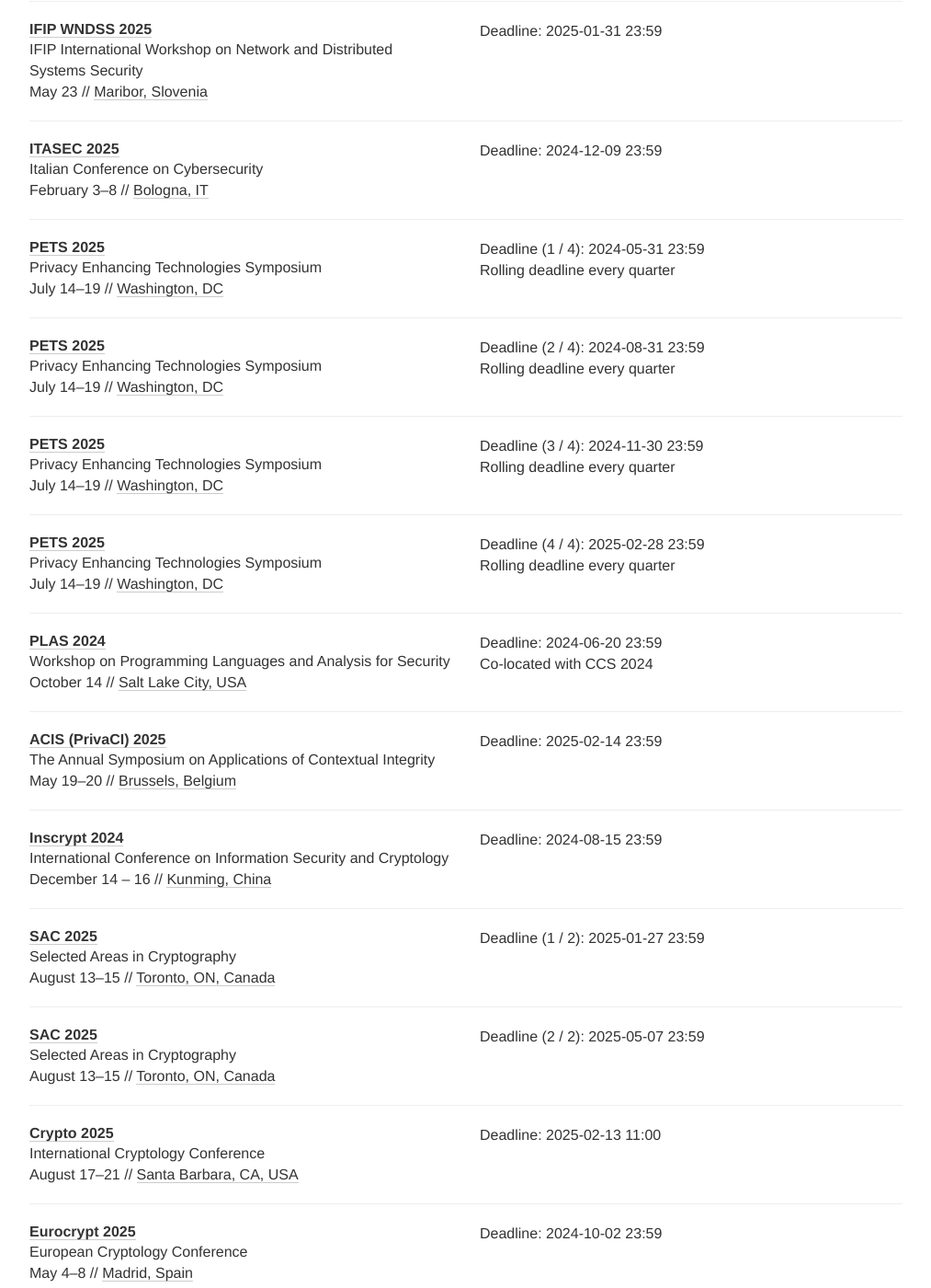
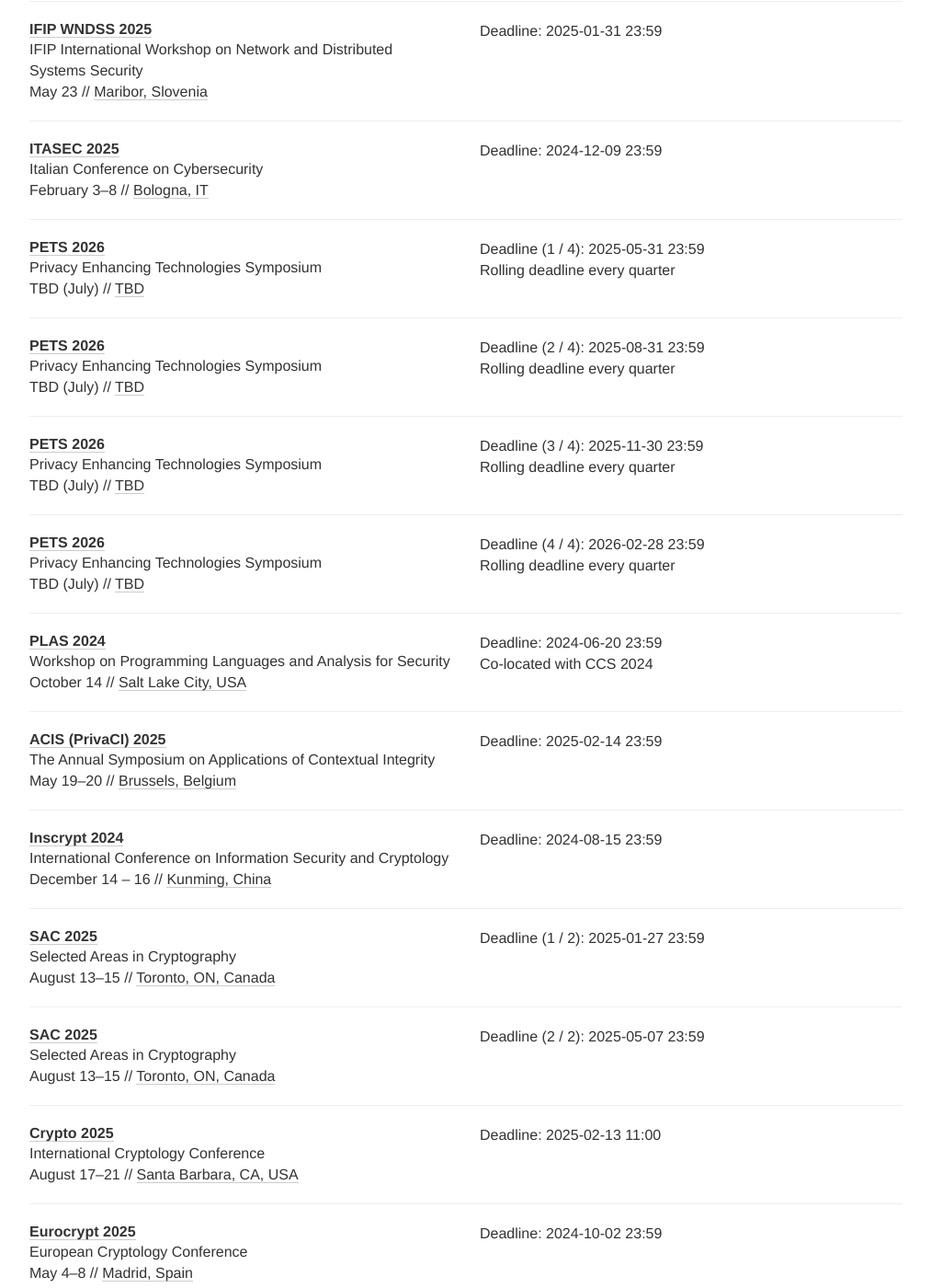
Before and after one commit to sec-deadlines/sec-deadlines.github.io, a Jekyll site: the page built from index.html, in a window 1280 px wide and 1400 px high, scrolled down 4380 px. Shown: the whole window at 92% size, without its empty margins (133-1146 px from the left). Built offline with Jekyll 4.4.1, drawn with Linux system fonts in a browser that asks for light colours; nearby versions of some CDN libraries; comment, search, counter and statistics services are not loaded; some of the changed text lies outside the part shown.

Commit message:
Update conferences.yml

```diff
--- a/_data/conferences.yml
+++ b/_data/conferences.yml
@@ -282,16 +282,16 @@
 
 - name: PETS
   description: Privacy Enhancing Technologies Symposium
-  year: 2025
-  link: https://www.petsymposium.org/cfp25.php
+  year: 2026
+  link: https://www.petsymposium.org/cfp26.php
   deadline:
     - "%Y-05-31 23:59"
     - "%Y-08-31 23:59"
     - "%Y-11-30 23:59"
     - "%y-02-28 23:59"
   comment: Rolling deadline every quarter
-  date: July 14-19
-  place: Washington, DC
+  date: TBD (July)
+  place: TBD
   tags: [PRIV, CONF]
 
 - name: PLAS
@@ -364,12 +364,11 @@
 
 - name: AFT
   description: ACM Conference on Advances in Financial Technologies
-  year: 2024
-  link: https://aftconf.github.io/aft24/
-  deadline: ["2024-05-22 23:59"]
-  date: "September 23–25"
-  comment: Abstract registration May 15th AoE.
-  place: Vienna, Austria
+  year: 2025
+  link: https://aftconf.github.io/aft25/CFP.html
+  deadline: ["2025-05-28 23:59"]
+  date: "October 8–10"
+  place: Pittsburgh, PA, USA
   tags: [SEC, PRIV, CRYPTO, CONF]
 
 - name: TCC
```
